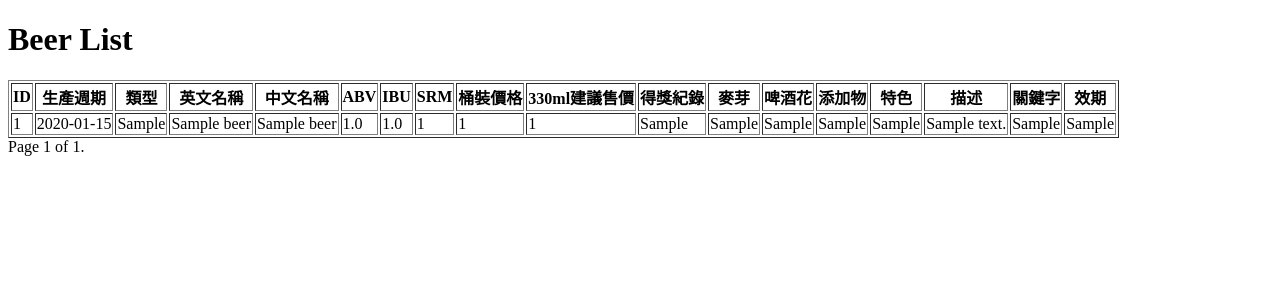
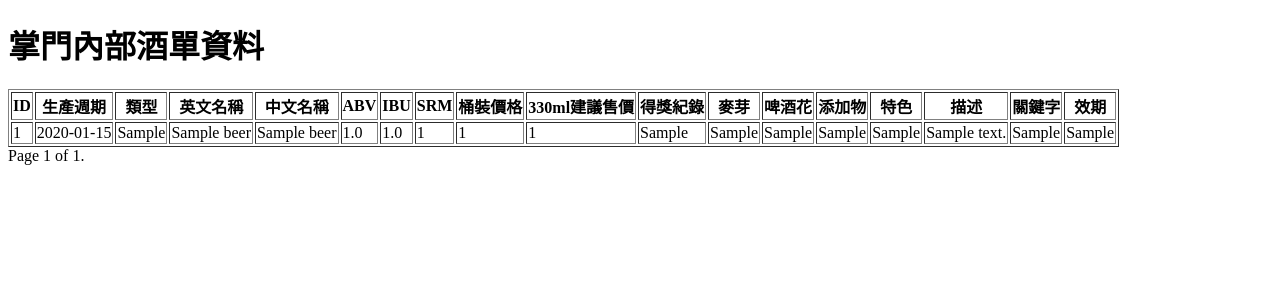
Before and after one commit to ZhangMenBrewery/zmb_line_bot, a Django app: page /beers/ in a window 1280 px wide. Shown: the top 300 px of the page. Run offline with Django 4.2, Linux system fonts and the light colour scheme; tables that the repository leaves empty hold one stand-in row (values such as "Sample post").

Commit message:
beer list

```diff
--- a/templates/beer_list.html
+++ b/templates/beer_list.html
@@ -1,10 +1,10 @@
 <!DOCTYPE html>
 <html>
 <head>
-    <title>Beer List</title>
+    <title>掌門內部酒單資料</title>
 </head>
 <body>
-    <h1>Beer List</h1>
+    <h1>掌門內部酒單資料</h1>
     <table border="1">
         <tr>
             <th>ID</th>
```
